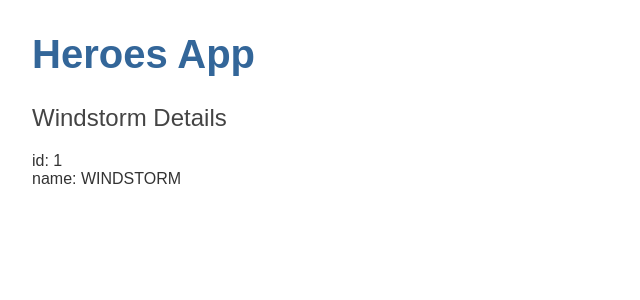
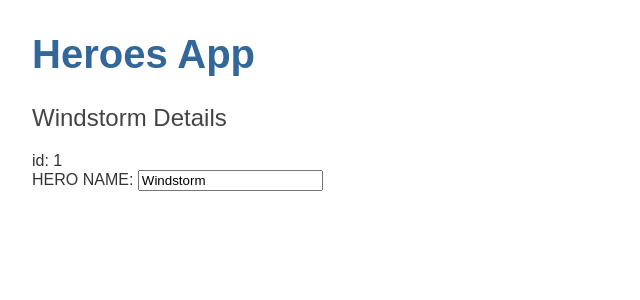
Before and after one commit to danpercic86/heroes-app, an Angular app: page / in a window 1280 px wide. Shown: the top 300 px of the page, without its empty margins (0-640 px from the left). Built offline with nearby package versions, Linux system fonts and the light colour scheme.

Commit message:
basic two-way data binding

```diff
--- a/src/app/app.module.ts
+++ b/src/app/app.module.ts
@@ -4,6 +4,7 @@ import { BrowserModule } from '@angular/platform-browser';
 import { AppRoutingModule } from './app-routing.module';
 import { AppComponent } from './app.component';
 import { HeroesComponent } from './heroes/heroes.component';
+import { FormsModule } from '@angular/forms';
 
 @NgModule({
   declarations: [
@@ -17,6 +18,7 @@ import { HeroesComponent } from './heroes/heroes.component';
   imports: [
     BrowserModule,
     AppRoutingModule,
+    FormsModule, // <-- import the FormsModule before binding with [(ngModel)]
   ],
   providers: [],
   bootstrap: [AppComponent],
--- a/src/app/heroes/heroes.component.html
+++ b/src/app/heroes/heroes.component.html
@@ -12,5 +12,10 @@
   <!-- Pipes are a good way to format strings, currency amounts, dates and other display data -->
   <!-- Angular ships with several built-in pipes and you can create your own (see: https://angular.io/guide/pipes) -->
   <!-- Built-in: DatePipe, LowercasePipe, UppercasePipe, TitlecasePipe, CurrencyPipe, DecimalPipe, PercentPipe -->
-  <span>name: </span> {{hero.name | uppercase}} <!-- WINDSTORM will be printed in HTML -->
+  <label for="name">{{'Hero name:' | uppercase}} </label> <!-- HERO NAME: will be printed in HTML -->
+
+  <!-- [(ngModel)] is Angular's two-way data binding syntax (see: https://angular.io/guide/two-way-binding) -->
+  <!-- Here it binds the hero.name property to the HTML textbox so that data can flow in both directions: -->
+  <!-- from the hero.name property to the textbox and from the textbox back to the hero.name-->
+  <input [(ngModel)]="hero.name" id="name" placeholder="name">
 </div>
```
